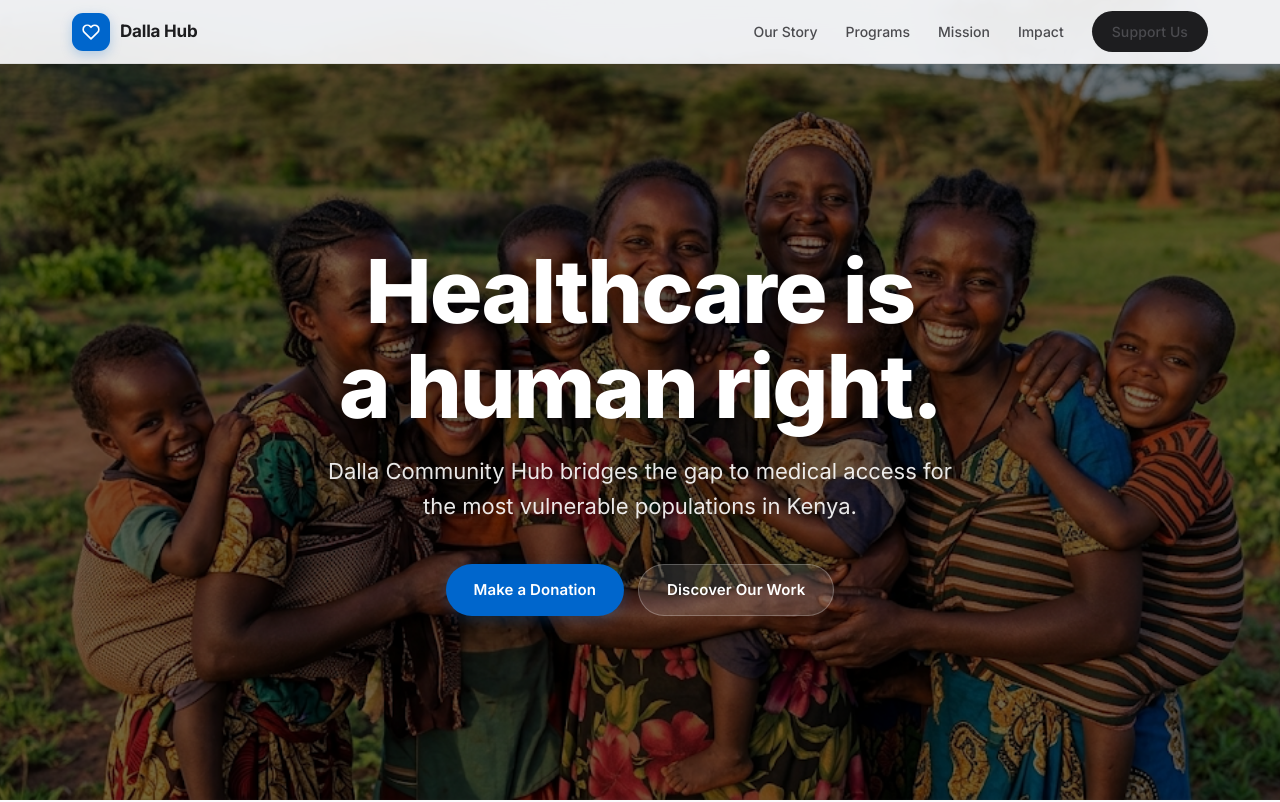
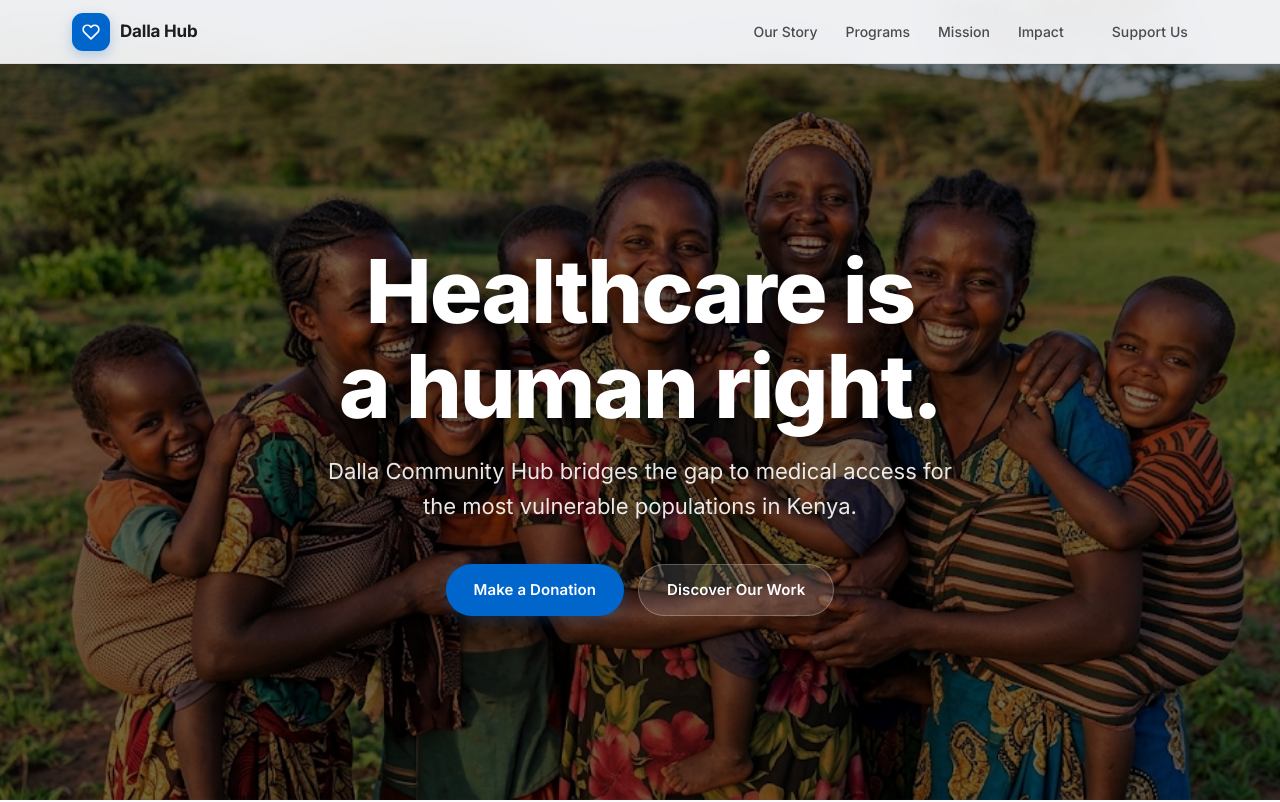
Before and after one commit to maroontech-so/Dalla, a website: page index.html in a window 1280 px wide. Shown: the top 802 px of the page. Drawn offline with Linux system fonts and the light colour scheme.

Commit message:
Change 'btn btn-dark' to 'btn' for Support Us link

```diff
--- a/index.html
+++ b/index.html
@@ -539,7 +539,7 @@
                 <a href="#programs">Programs</a>
                 <a href="#mission">Mission</a>
                 <a href="#impact">Impact</a>
-                <a href="/pay" class="btn btn-dark">Support Us</a>
+                <a href="/pay" class="btn">Support Us</a>
             </div>
         </div>
     </nav>
```
